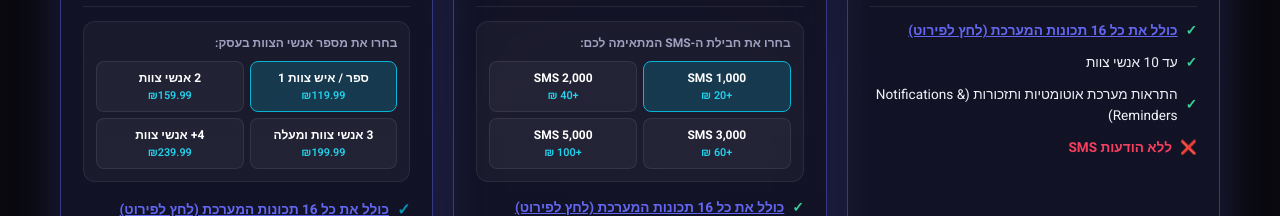
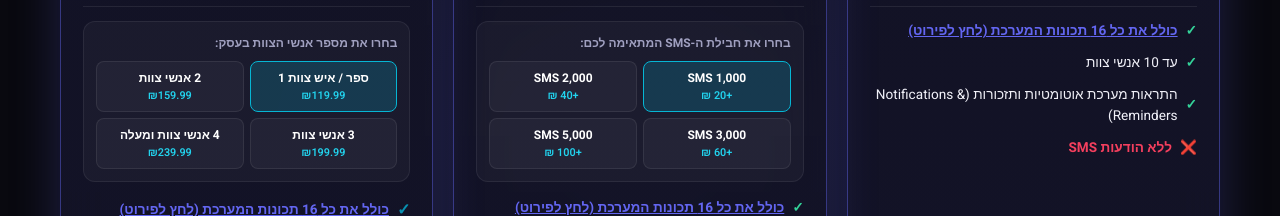
Before and after one commit to obidaNassa/procut_loading_page, a React (Vite) app: page / in a window 1280 px wide. Shown: the part 1740-1956 px from the top of the page. Built offline with nearby package versions, Linux system fonts and the light colour scheme.

Commit message:
Update staff tier text formatting

```diff
--- a/src/components/Pricing.jsx
+++ b/src/components/Pricing.jsx
@@ -23,7 +23,7 @@ export default function Pricing() {
     { label: t.pricing.staffOption1, price: '119.99' },
     { label: t.pricing.staffOption2, price: '159.99' },
     { label: t.pricing.staffOption3, price: '199.99' },
-    { label: lang === 'ar' ? '4+ موظفين' : lang === 'he' ? '4+ אנשי צוות' : '4+ staff', price: '239.99' },
+    { label: lang === 'ar' ? '4 موظفين فأكثر' : lang === 'he' ? '4 אנשי צוות ומעלה' : '4+ Staff Members', price: '239.99' },
   ]
 
   const waBaseUrl = (planTitle) => {
--- a/src/translations/translations.js
+++ b/src/translations/translations.js
@@ -312,7 +312,7 @@ export const translations = {
       plan3StaffToggleLabel: 'בחרו את מספר אנשי הצוות בעסק:',
       staffOption1: 'ספר / איש צוות 1',
       staffOption2: '2 אנשי צוות',
-      staffOption3: '3 אנשי צוות ומעלה',
+      staffOption3: '3 אנשי צוות',
       plan3Price1: '119.99',
       plan3Price2: '159.99',
       plan3Price3: '199.99',
@@ -690,7 +690,7 @@ export const translations = {
       plan3StaffToggleLabel: 'حدد عدد مزودي الخدمة / الموظفين في الصالون:',
       staffOption1: 'مزود خدمة 1 (حلاق / خبير)',
       staffOption2: '2 مزودي خدمة (موظفين)',
-      staffOption3: '3 موظفين أو أكثر',
+      staffOption3: '3 موظفين',
       plan3Price1: '119.99',
       plan3Price2: '159.99',
       plan3Price3: '199.99',
@@ -1068,7 +1068,7 @@ export const translations = {
       plan3StaffToggleLabel: 'Select the number of staff / barbers in your salon:',
       staffOption1: '1 Barber / Specialist',
       staffOption2: '2 Staff Members',
-      staffOption3: '3+ Staff Members',
+      staffOption3: '3 Staff Members',
       plan3Price1: '119.99',
       plan3Price2: '159.99',
       plan3Price3: '199.99',
```
